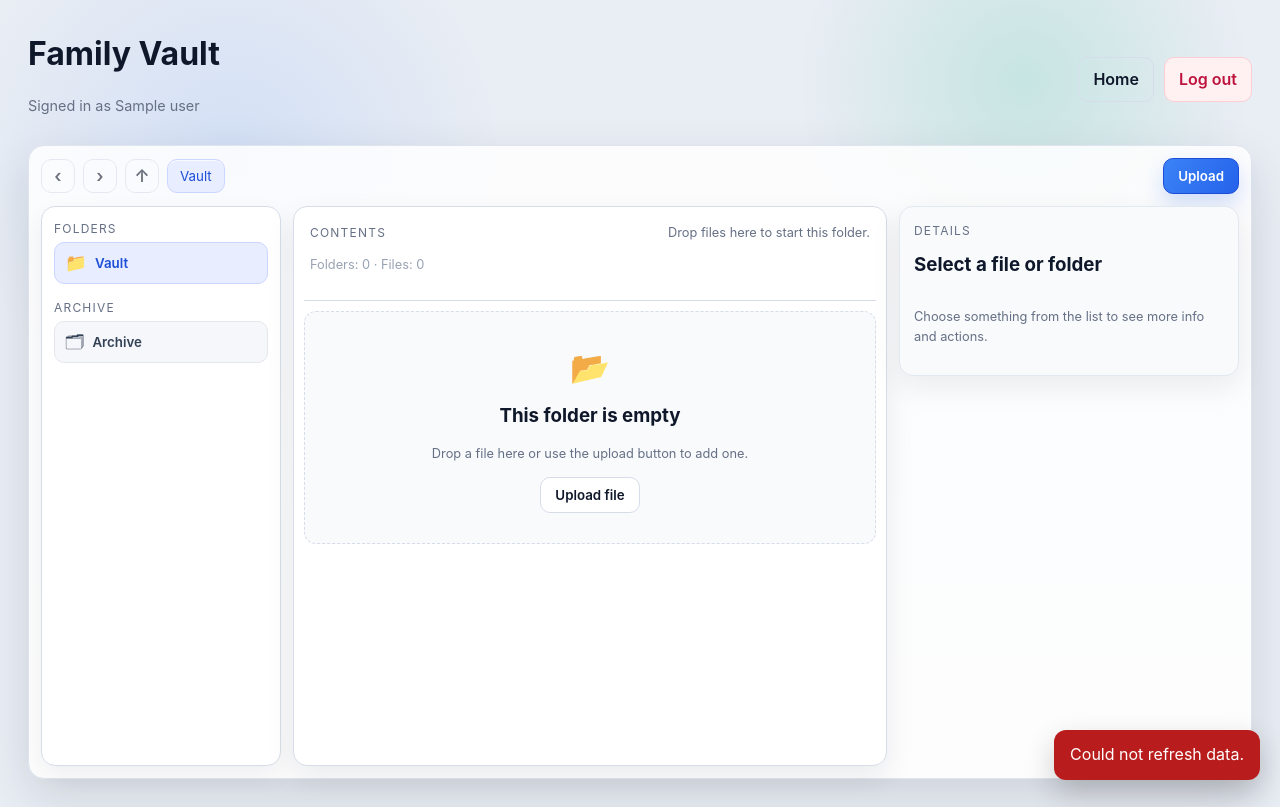
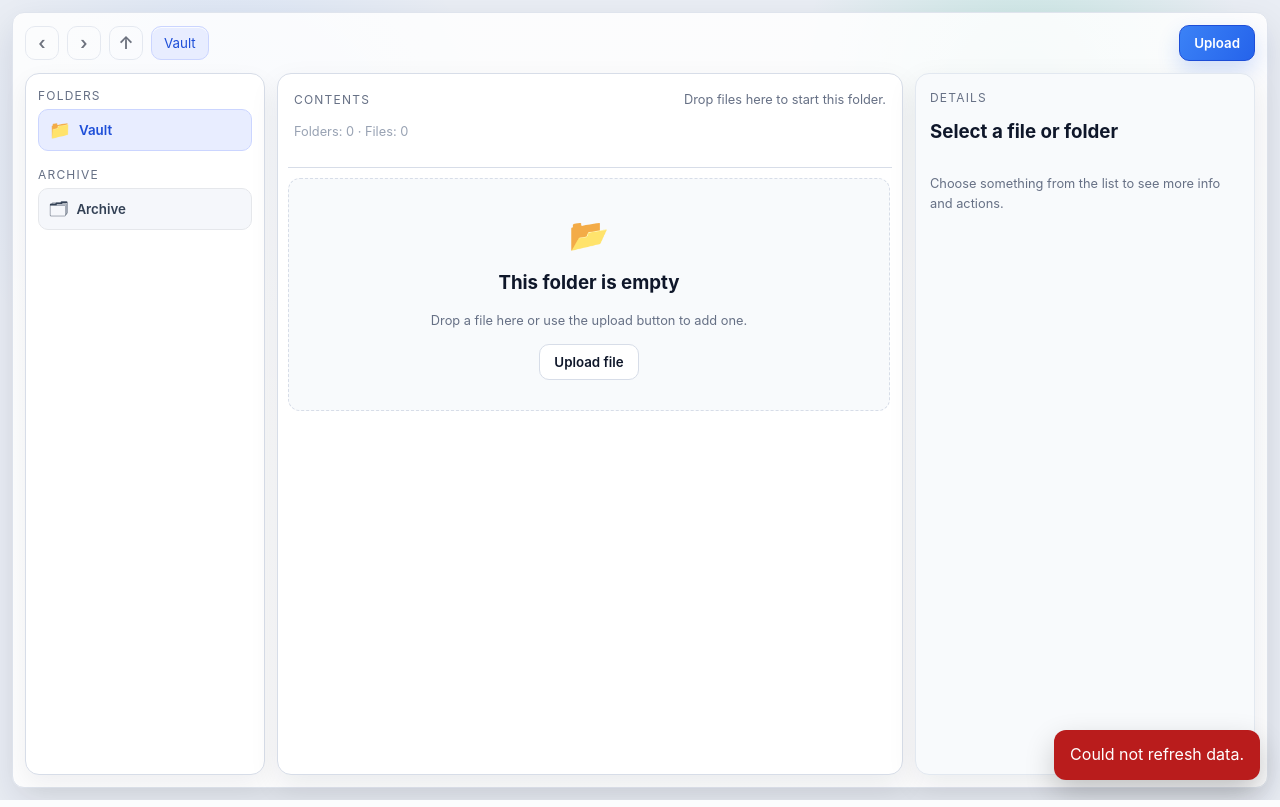
Before and after one commit to willjallen/Vault, a Python web app: template app/templates/index.html in a window 1280 px wide. Run offline with Jinja, Linux system fonts and the light colour scheme; the template is opened without the code that fills it: most values are stand-ins (such as "Sample title", 1, 10 or a date in 2020).

Commit message:
[ux] inset app root shell without page chrome

```diff
--- a/app/static/js/components/FinderShell.js
+++ b/app/static/js/components/FinderShell.js
@@ -65,7 +65,7 @@ export function FinderShell({
 }) {
   return h(
     "div",
-    { className: "finder-shell card", onContextMenu: onPageContextMenu },
+    { className: "finder-shell", onContextMenu: onPageContextMenu },
     h(Toolbar, {
       folder,
       breadcrumbs,
--- a/app/static/styles.css
+++ b/app/static/styles.css
@@ -23,6 +23,10 @@
   box-sizing: border-box;
 }
 
+html {
+  min-height: 100%;
+}
+
 body {
   margin: 0;
   font-family:
@@ -40,6 +44,70 @@ body {
   line-height: 1.6;
 }
 
+body.app-root-page {
+  width: 100vw;
+  height: 100vh;
+  min-height: 100vh;
+  padding: 12px;
+  overflow: hidden;
+}
+
+body.app-root-page .app-root {
+  display: flex;
+  width: 100%;
+  height: 100%;
+  min-width: 0;
+}
+
+body.app-root-page .finder-shell {
+  width: 100%;
+  height: 100%;
+  border: 1px solid #dfe4ed;
+  border-radius: 12px;
+  box-shadow: 0 14px 36px rgba(15, 23, 42, 0.1);
+  display: flex;
+  flex-direction: column;
+}
+
+body.app-root-page .finder-toolbar {
+  flex: 0 0 auto;
+}
+
+body.app-root-page .finder-frame {
+  flex: 1 1 auto;
+  min-height: 0;
+}
+
+body.app-root-page .finder-sidebar,
+body.app-root-page .finder-browser,
+body.app-root-page .info-dock {
+  min-height: 0;
+  max-height: 100%;
+}
+
+body.app-root-page .finder-sidebar {
+  overflow: auto;
+}
+
+body.app-root-page .finder-browser {
+  display: flex;
+  flex-direction: column;
+  overflow: hidden;
+}
+
+body.app-root-page .file-list {
+  min-height: 0;
+  overflow: auto;
+  padding-right: 2px;
+}
+
+body.app-root-page .info-dock {
+  position: relative;
+  top: 0;
+  align-self: stretch;
+  overflow: auto;
+}
+
 h1,
 h2,
 h3,
@@ -1517,6 +1585,14 @@ input[type="text"]:focus {
 }
 
 @media (max-width: 900px) {
+  body.app-root-page {
+    padding: 6px;
+  }
+
+  body.app-root-page .finder-shell {
+    border-radius: 8px;
+  }
+
   .finder-frame {
     grid-template-columns: 1fr;
   }
--- a/app/templates/index.html
+++ b/app/templates/index.html
@@ -1,4 +1,4 @@
-<!DOCTYPE html>
+<!doctype html>
 <html lang="en">
   <head>
     <meta charset="UTF-8" />
@@ -6,32 +6,17 @@
     <title>Family Vault</title>
     <link rel="stylesheet" href="/static/styles.css" />
   </head>
-<body>
-  <header>
-    <div>
-      <h1>Family Vault</h1>
-      <p class="muted small">Signed in as {{ state.user.name }}</p>
-    </div>
-    <div class="header-actions">
-      <a class="btn ghost" href="https://{{ state.base_domain }}">Home</a>
-      <a
-        class="btn logout"
-        href="https://auth.{{ state.base_domain }}/logout?rd={{ request.url | urlencode }}"
-      >
-        Log out
-      </a>
-    </div>
-  </header>
-
-  <main class="page page-wide">
-    <div id="app-root"></div>
-  </main>
+  <body class="app-root-page">
+    <div id="app-root" class="app-root"></div>
 
     <script>
       window.__INITIAL_STATE__ = {{ state | tojson }};
     </script>
     <script crossorigin src="https://unpkg.com/react@18/umd/react.production.min.js"></script>
-  <script crossorigin src="https://unpkg.com/react-dom@18/umd/react-dom.production.min.js"></script>
+    <script
+      crossorigin
+      src="https://unpkg.com/react-dom@18/umd/react-dom.production.min.js"
+    ></script>
     <script type="module" src="/static/js/main.js"></script>
   </body>
 </html>
```
Lines whose indentation alone changed are shown as unchanged.
